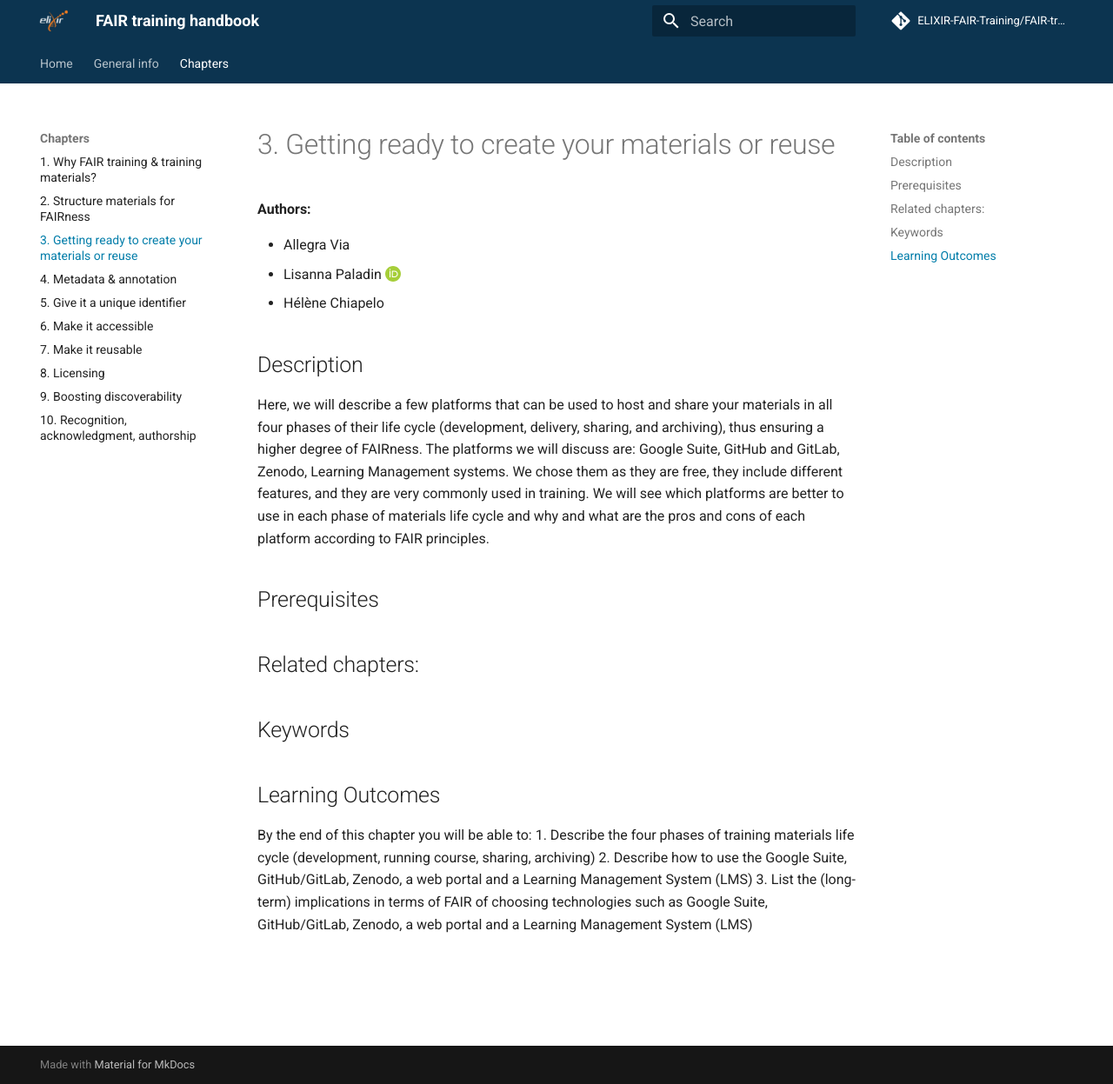
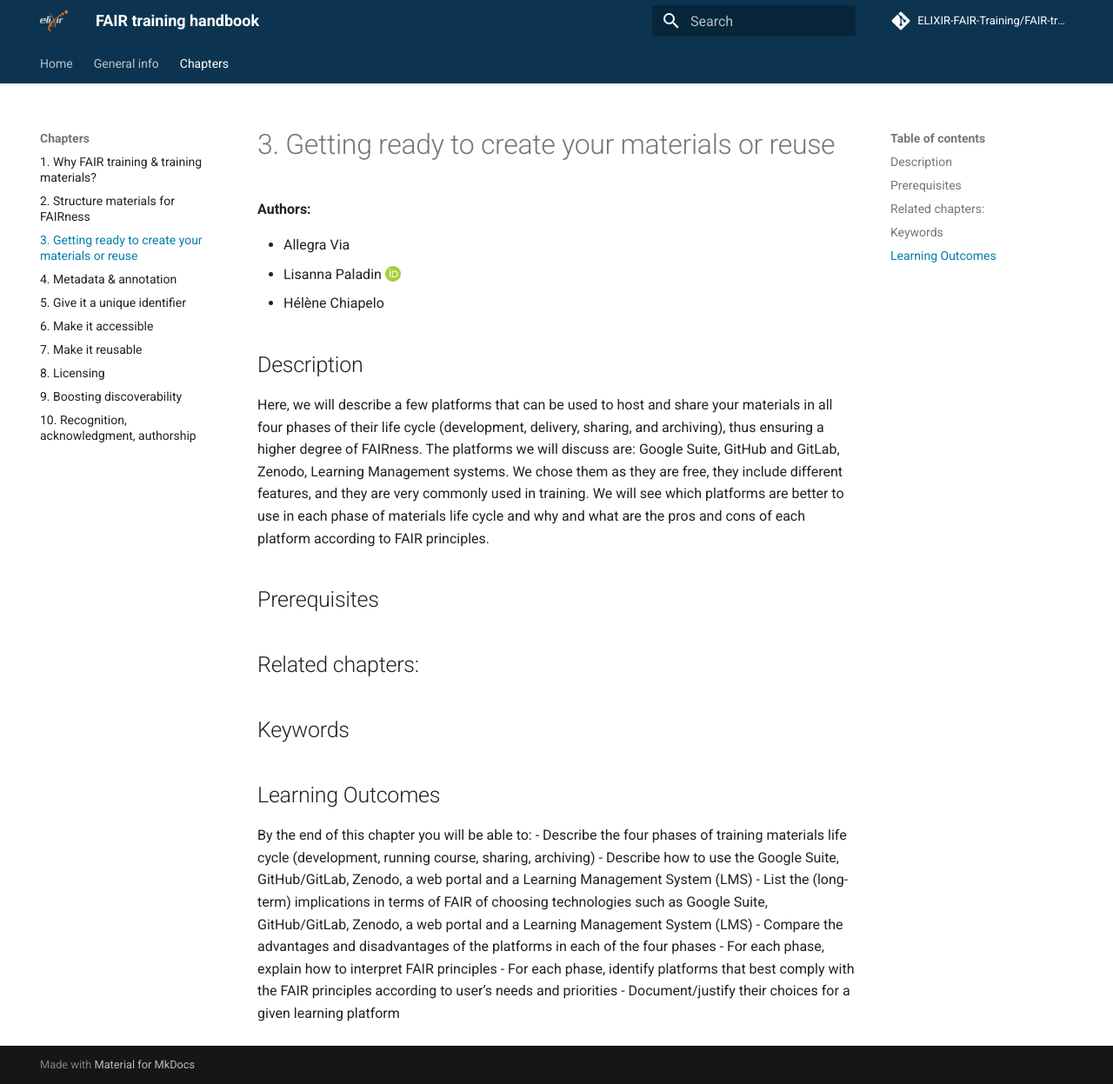
Before and after one commit to elixir-europe-training/ELIXIR-TrP-FAIR-training-handbook, an MkDocs documentation site: the page built from docs/chapters/chapter_03.md, in a window 1280 px wide and 1247 px high. Shown: the whole window at 87% size. Built offline with MkDocs 1.6.1 and Material for MkDocs 9.7.7, drawn with Linux system fonts in a browser that asks for light colours; comment, search, counter and statistics services are not loaded.

Commit message:
update chapter_03.md with LOs

```diff
--- a/docs/chapters/chapter_03.md
+++ b/docs/chapters/chapter_03.md
@@ -17,6 +17,10 @@ Here, we will describe a few platforms that can be used to host and share your m
 
 ## Learning Outcomes
 By the end of this chapter you will be able to:
-1. Describe the four phases of training materials life cycle (development, running course, sharing, archiving)
-2. Describe how to use the Google Suite, GitHub/GitLab, Zenodo, a web portal and a Learning Management System (LMS)
-3. List the (long-term) implications in terms of FAIR of choosing technologies such as Google Suite, GitHub/GitLab, Zenodo, a web portal and a Learning Management System (LMS)
+- Describe the four phases of training materials life cycle (development, running course, sharing, archiving)
+- Describe how to use the Google Suite, GitHub/GitLab, Zenodo, a web portal and a Learning Management System (LMS)
+- List the (long-term) implications in terms of FAIR of choosing technologies such as Google Suite, GitHub/GitLab, Zenodo, a web portal and a Learning Management System (LMS)
+- Compare the advantages and disadvantages of the platforms in each of the four phases
+- For each phase, explain how to interpret FAIR principles
+- For each phase, identify platforms that best comply with the FAIR principles according to user’s needs and priorities
+- Document/justify their choices for a given learning platform
```
